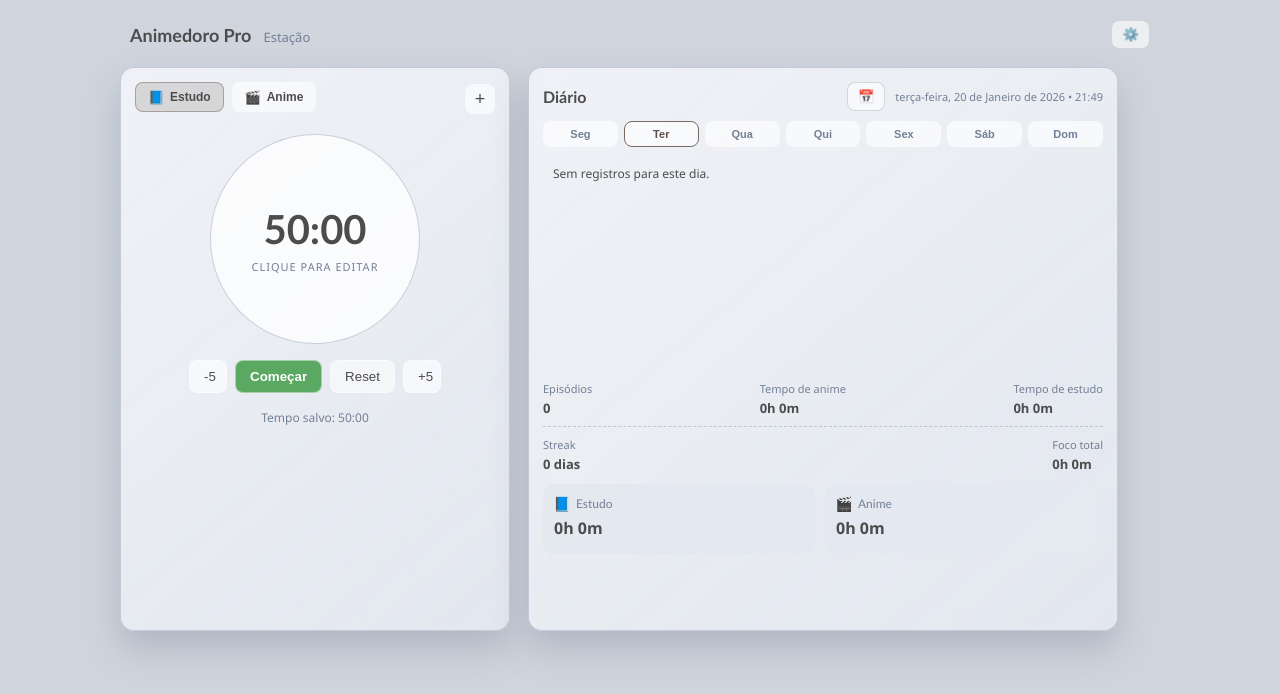
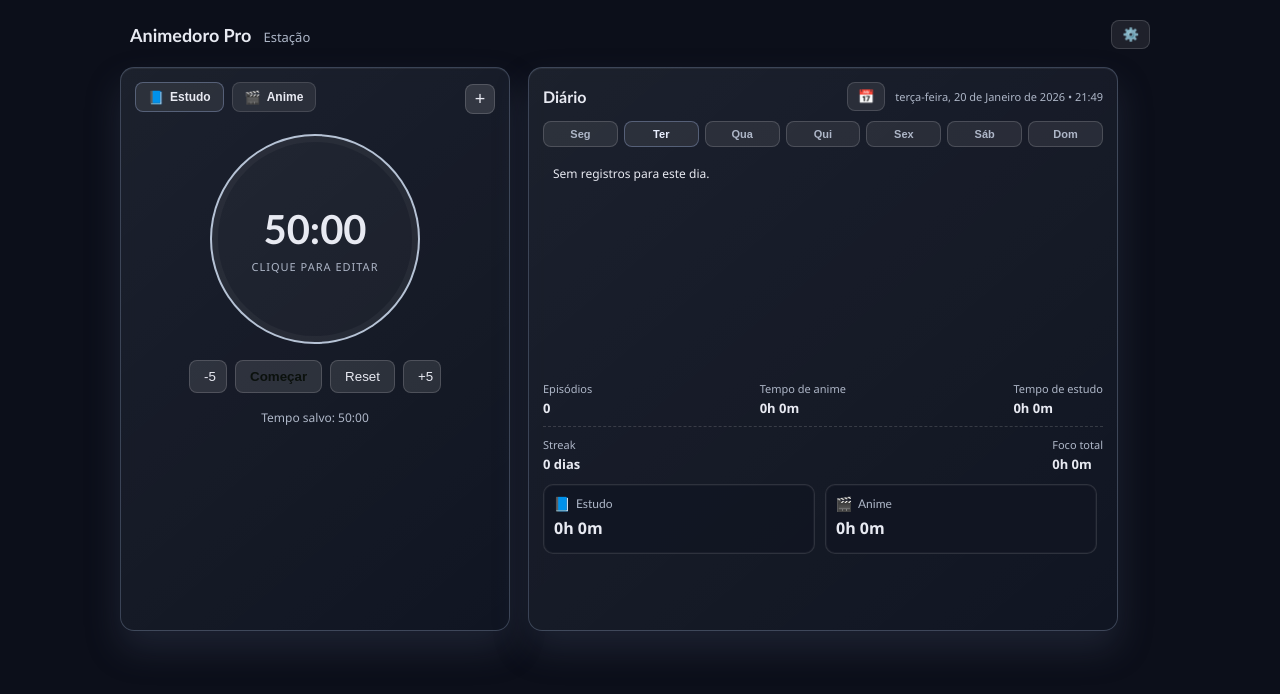
Before and after one commit to pvdvm/animedoro, an Electron app: page src/renderer/index.html in a window 1280 px wide. Drawn offline with Linux system fonts and the light colour scheme.

Commit message:
Restyle dark UI and lock tabs during timer

```diff
--- a/src/renderer/app.js
+++ b/src/renderer/app.js
@@ -363,7 +363,7 @@ const state = {
   selectedMonth: new Date().getMonth(),
   selectedYear: new Date().getFullYear(),
   selectedWeekday: (new Date().getDay() + 6) % 7,
-  theme: 'light',
+  theme: 'dark',
   wallpaper: null,
   sound: null,
   opacity: 0.92,
@@ -849,11 +849,13 @@ const startTimer = () => {
   if (state.running) {
     state.running = false;
     clearInterval(state.intervalId);
+    renderTabs();
     renderTimer();
     return;
   }
 
   state.running = true;
+  renderTabs();
   state.intervalId = setInterval(() => {
     if (state.remainingSeconds <= 0) {
       completeTimer();
@@ -869,6 +871,7 @@ const resetTimer = () => {
   state.running = false;
   clearInterval(state.intervalId);
   state.remainingSeconds = state.timers[state.activeTabId] || 50 * 60;
+  renderTabs();
   renderTimer();
 };
 
@@ -917,6 +920,7 @@ const completeTimer = async () => {
   renderHistory();
   renderStats();
   renderCards();
+  renderTabs();
   renderTimer();
   playSound();
   if (state.autoSave) {
@@ -1180,7 +1184,7 @@ const resetAllSettings = () => {
     streak: 0,
     lastCompletionDate: null
   };
-  state.theme = 'light';
+  state.theme = 'dark';
   state.themeId = 'non-non-biyori';
   state.wallpaper = null;
   state.sound = null;
--- a/src/renderer/styles.css
+++ b/src/renderer/styles.css
@@ -18,19 +18,38 @@
   --theme-heading-font: 'Segoe UI', system-ui, sans-serif;
   --theme-border-style: solid;
   --theme-border-width: 1px;
-  --theme-shadow: 0 12px 25px rgba(0, 0, 0, 0.18);
+  --theme-shadow: 0 18px 30px rgba(0, 0, 0, 0.22);
+  --panel-highlight: rgba(255, 255, 255, 0.08);
+  --panel-glow: rgba(120, 140, 180, 0.25);
+  --button-bg: rgba(255, 255, 255, 0.1);
+  --button-border: rgba(255, 255, 255, 0.18);
+  --tab-active: rgba(135, 160, 200, 0.2);
+  --tab-border: rgba(120, 140, 180, 0.35);
+  --card-bg: rgba(255, 255, 255, 0.05);
+  --card-border: rgba(255, 255, 255, 0.1);
+  --divider: rgba(255, 255, 255, 0.12);
 }
 
 body[data-theme='dark'] {
   color-scheme: dark;
-  background: #0b0f1a;
-  color: #e7e8ee;
+  background: #0c0f1a;
+  color: #e8eaf2;
   --panel-bg-rgb: 18, 22, 35;
-  --panel-border: rgba(54, 64, 90, 0.5);
-  --accent: #8fa3bd;
-  --accent-strong: #6d84a1;
-  --primary: #6fa3a8;
-  --text-muted: #9ca3b7;
+  --panel-border: rgba(110, 125, 150, 0.45);
+  --accent: #a5b2c7;
+  --accent-strong: #7d8faa;
+  --primary: #6eb36f;
+  --text-muted: #aeb7c8;
+  --theme-overlay: rgba(12, 14, 24, 0.82);
+  --panel-highlight: rgba(255, 255, 255, 0.06);
+  --panel-glow: rgba(88, 112, 170, 0.3);
+  --button-bg: rgba(255, 255, 255, 0.08);
+  --button-border: rgba(255, 255, 255, 0.16);
+  --tab-active: rgba(126, 146, 190, 0.28);
+  --tab-border: rgba(150, 170, 210, 0.4);
+  --card-bg: rgba(255, 255, 255, 0.04);
+  --card-border: rgba(255, 255, 255, 0.12);
+  --divider: rgba(255, 255, 255, 0.15);
 }
 
 * {
@@ -51,7 +70,7 @@ body::before {
   background-image: var(--background-image);
   background-size: cover;
   background-position: center;
-  opacity: 0.75;
+  opacity: 0.6;
   pointer-events: none;
   z-index: -2;
 }
@@ -63,6 +82,7 @@ body::after {
   background: var(--theme-overlay);
   pointer-events: none;
   z-index: -1;
+  backdrop-filter: blur(2px);
 }
 
 body[data-theme='dark']::after {
@@ -139,7 +159,7 @@ body[data-theme='dark'] .icon-button {
   border: var(--theme-border-width) var(--theme-border-style) var(--panel-border);
   border-radius: var(--panel-radius);
   padding: 14px;
-  box-shadow: var(--theme-shadow);
+  box-shadow: var(--theme-shadow), inset 0 1px 0 var(--panel-highlight);
   backdrop-filter: blur(8px);
 }
 
@@ -174,8 +194,8 @@ body[data-theme='dark'] .icon-button {
 }
 
 .tab {
-  background: rgba(255, 255, 255, 0.6);
-  border: var(--theme-border-width) var(--theme-border-style) transparent;
+  background: rgba(255, 255, 255, 0.08);
+  border: var(--theme-border-width) var(--theme-border-style) var(--card-border);
   color: inherit;
   padding: 6px 12px;
   border-radius: 8px;
@@ -214,12 +234,12 @@ body[data-theme='dark'] .tab-close {
 }
 
 body[data-theme='dark'] .tab {
-  background: rgba(255, 255, 255, 0.06);
+  background: rgba(255, 255, 255, 0.08);
 }
 
 .tab.active {
-  background: rgba(122, 106, 98, 0.2);
-  border-color: rgba(122, 106, 98, 0.5);
+  background: var(--tab-active);
+  border-color: var(--tab-border);
 }
 
 .tab-icon {
@@ -242,8 +262,8 @@ img.card-icon {
   width: 30px;
   height: 30px;
   border-radius: 8px;
-  border: none;
-  background: rgba(255, 255, 255, 0.65);
+  border: 1px solid var(--button-border);
+  background: var(--button-bg);
   color: inherit;
   font-size: 18px;
   cursor: pointer;
@@ -267,14 +287,15 @@ body[data-theme='dark'] .add-tab {
   width: 210px;
   height: 210px;
   border-radius: 50%;
-  border: var(--theme-border-width) var(--theme-border-style) var(--panel-border);
+  border: 2px solid rgba(220, 235, 255, 0.8);
   display: flex;
   flex-direction: column;
   align-items: center;
   justify-content: center;
   gap: 6px;
   cursor: pointer;
-  background: rgba(255, 255, 255, 0.75);
+  background: rgba(20, 24, 38, 0.85);
+  box-shadow: inset 0 0 0 6px rgba(255, 255, 255, 0.04);
 }
 
 body[data-theme='dark'] .timer-circle {
@@ -303,12 +324,12 @@ body[data-theme='dark'] .timer-circle {
 .primary,
 .secondary,
 .step-button {
-  border: var(--theme-border-width) var(--theme-border-style) rgba(255, 255, 255, 0.45);
+  border: 1px solid var(--button-border);
   padding: 8px 14px;
   border-radius: 8px;
   cursor: pointer;
   color: inherit;
-  background: rgba(255, 255, 255, 0.65);
+  background: var(--button-bg);
 }
 
 body[data-theme='dark'] .primary,
@@ -318,13 +339,13 @@ body[data-theme='dark'] .step-button {
 }
 
 .primary {
-  background: var(--primary);
+  background: #5ab866;
   font-weight: 600;
-  color: #ffffff;
+  color: #0b110d;
 }
 
 .secondary {
-  background: rgba(255, 255, 255, 0.55);
+  background: rgba(255, 255, 255, 0.12);
 }
 
 .step-button {
@@ -340,8 +361,8 @@ body[data-theme='dark'] .step-button {
   position: absolute;
   bottom: 0;
   right: 0;
-  width: 170px;
-  height: 170px;
+  width: 210px;
+  height: 210px;
   display: none;
   pointer-events: none;
 }
@@ -387,21 +408,22 @@ body[data-theme='dark'] .step-button {
   text-align: center;
   font-size: 11px;
   padding: 6px 4px;
-  background: rgba(255, 255, 255, 0.65);
+  background: var(--button-bg);
   border-radius: 8px;
   font-weight: 600;
   color: var(--text-muted);
-  border: 1px solid transparent;
+  border: 1px solid var(--button-border);
   cursor: pointer;
 }
 
 .week-tab.active {
-  border-color: var(--accent);
-  color: var(--accent-strong);
+  border-color: var(--tab-border);
+  color: #eaf0ff;
+  background: var(--tab-active);
 }
 
 body[data-theme='dark'] .week-tab {
-  background: rgba(255, 255, 255, 0.08);
+  background: var(--button-bg);
 }
 
 .history-list {
@@ -412,7 +434,7 @@ body[data-theme='dark'] .week-tab {
   max-height: 280px;
   overflow-y: auto;
   padding-right: 6px;
-  scrollbar-color: rgba(124, 142, 163, 0.6) transparent;
+  scrollbar-color: var(--tab-border) transparent;
 }
 
 .history-list::-webkit-scrollbar {
@@ -420,12 +442,12 @@ body[data-theme='dark'] .week-tab {
 }
 
 .history-list::-webkit-scrollbar-thumb {
-  background: rgba(124, 142, 163, 0.6);
+  background: var(--tab-border);
   border-radius: 999px;
 }
 
 body[data-theme='dark'] .history-list::-webkit-scrollbar-thumb {
-  background: rgba(143, 163, 189, 0.5);
+  background: var(--tab-border);
 }
 
 .history-item {
@@ -436,11 +458,11 @@ body[data-theme='dark'] .history-list::-webkit-scrollbar-thumb {
   border-radius: 10px;
   font-size: 12px;
   justify-content: space-between;
-  border-bottom: var(--theme-border-width) dashed rgba(124, 142, 163, 0.4);
+  border-bottom: 1px dashed var(--divider);
 }
 
 body[data-theme='dark'] .history-item {
-  border-bottom-color: rgba(143, 163, 189, 0.4);
+  border-bottom-color: var(--divider);
 }
 
 .history-item:last-child {
@@ -492,7 +514,7 @@ body[data-theme='dark'] .history-item {
   justify-content: space-between;
   gap: 12px;
   flex-wrap: wrap;
-  border-bottom: 1px dashed rgba(124, 142, 163, 0.4);
+  border-bottom: 1px dashed var(--divider);
   padding-bottom: 8px;
 }
 
@@ -536,15 +558,16 @@ body[data-theme='dark'] .cards::-webkit-scrollbar-thumb {
 }
 
 .card {
-  background: rgba(var(--panel-bg-rgb), var(--panel-opacity));
+  background: var(--card-bg);
   border-radius: 10px;
   padding: 10px;
   cursor: pointer;
-  border: var(--theme-border-width) var(--theme-border-style) transparent;
+  border: 1px solid var(--card-border);
   min-height: 70px;
   display: flex;
   flex-direction: column;
   gap: 6px;
+  box-shadow: inset 0 0 0 1px rgba(255, 255, 255, 0.04);
 }
 
 body[data-theme='dark'] .card {
@@ -552,7 +575,7 @@ body[data-theme='dark'] .card {
 }
 
 .card:hover {
-  border-color: rgba(122, 106, 98, 0.4);
+  border-color: var(--tab-border);
 }
 
 .card-title {
```
